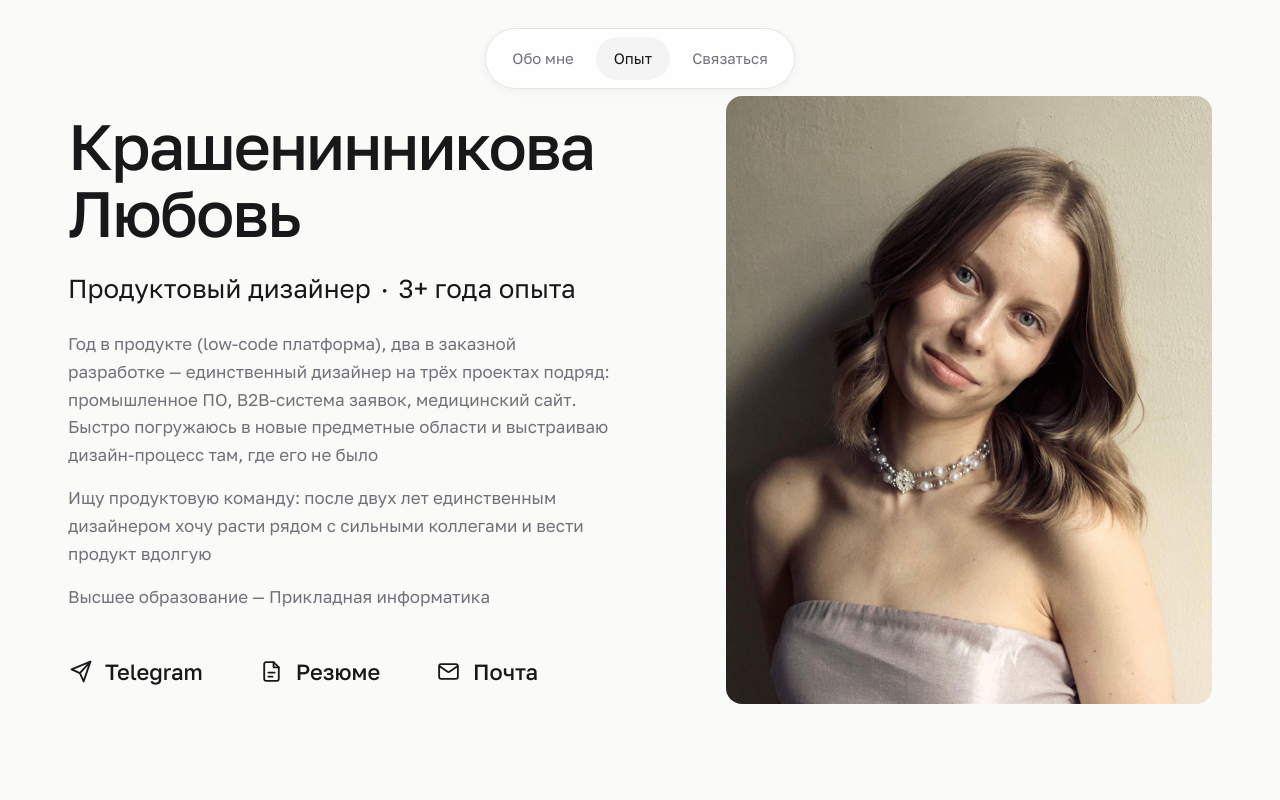
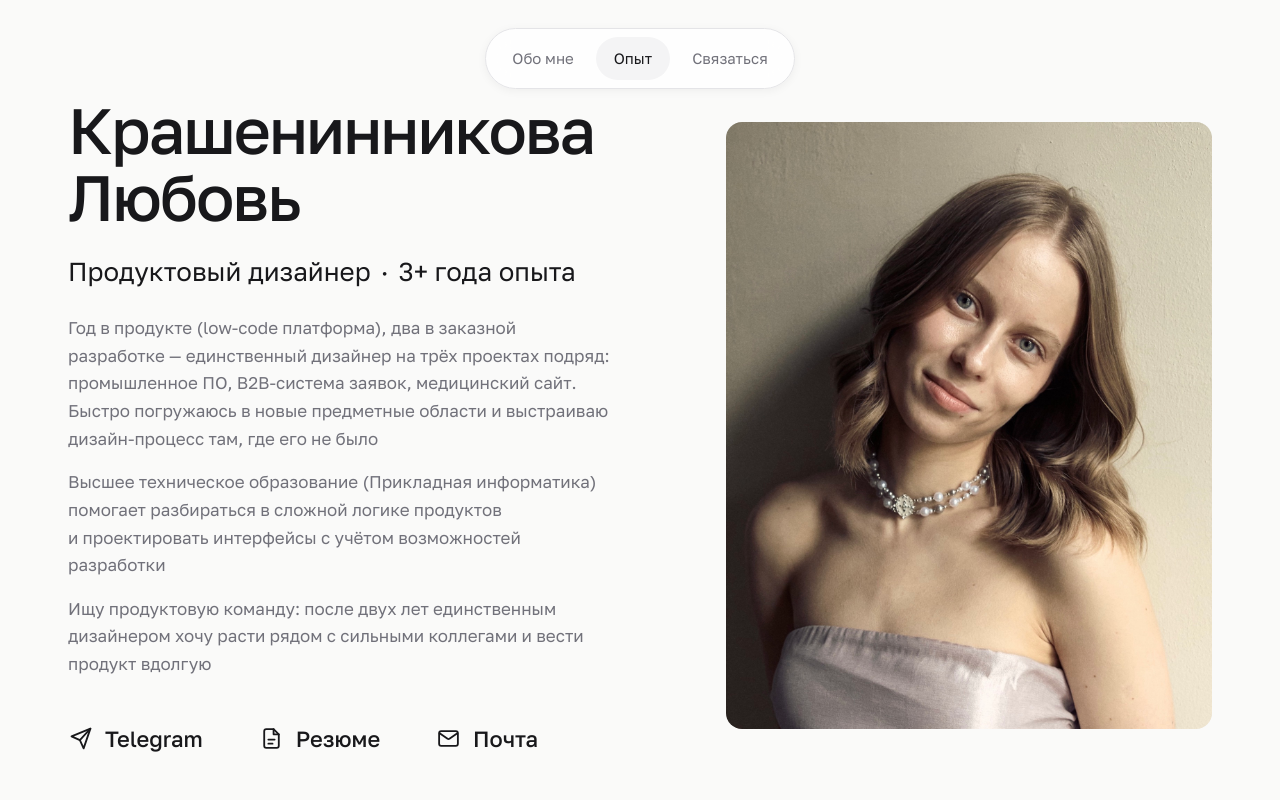
Before and after one commit to krasheninnikoval/krasheninnikoval.github.io, a Next.js app: page / in a window 1280 px wide. Shown: the top 800 px of the page. Built offline with nearby package versions, Linux system fonts and the light colour scheme.

Commit message:
Абзац про образование — вторым, с новой формулировкой
Co-Authored-By: Claude Opus 5 <noreply@anthropic.com>

```diff
--- a/src/components/Hero.tsx
+++ b/src/components/Hero.tsx
@@ -30,7 +30,6 @@ export function Hero() {
               {profile.summary.map((paragraph) => (
                 <p key={paragraph.slice(0, 32)}>{paragraph}</p>
               ))}
-              <p>{profile.education}</p>
             </div>
 
             <div className="mt-9 sm:mt-11">
--- a/src/content/profile.ts
+++ b/src/content/profile.ts
@@ -7,9 +7,9 @@ export const profile: Profile = {
   intro: ["Продуктовый дизайнер", "3+ года опыта"],
   summary: [
     "Год в продукте (low-code платформа), два в заказной разработке — единственный дизайнер на трёх проектах подряд: промышленное ПО, B2B-система заявок, медицинский сайт. Быстро погружаюсь в новые предметные области и выстраиваю дизайн-процесс там, где его не было",
+    "Высшее техническое образование (Прикладная информатика) помогает разбираться в сложной логике продуктов и проектировать интерфейсы с учётом возможностей разработки",
     "Ищу продуктовую команду: после двух лет единственным дизайнером хочу расти рядом с сильными коллегами и вести продукт вдолгую",
   ],
-  education: "Высшее образование — Прикладная информатика",
   photo: {
     src: "/images/profile.jpg",
     alt: "Крашенинникова Любовь",
--- a/src/content/types.ts
+++ b/src/content/types.ts
@@ -100,10 +100,8 @@ export interface Profile {
   role: string;
   /** Строка под именем: специализация и опыт, через разделительную точку */
   intro: string[];
-  /** Абзацы с описанием опыта под тэгами */
+  /** Абзацы блока «Обо мне» */
   summary: string[];
-  /** Образование — последний абзац в блоке «Обо мне» */
-  education: string;
   photo: ImageRef;
   telegram: { handle: string; url: string };
   email: string;
```
